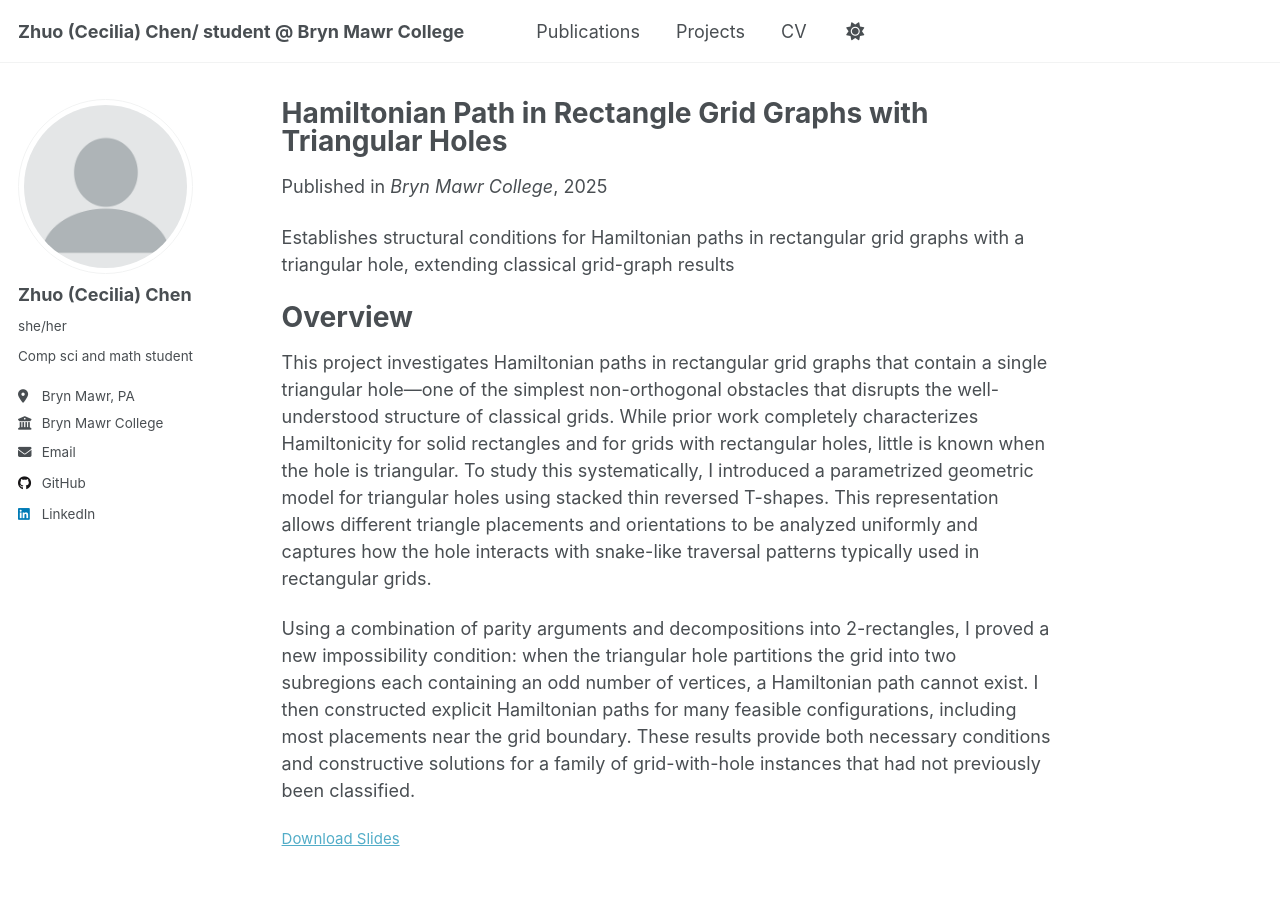
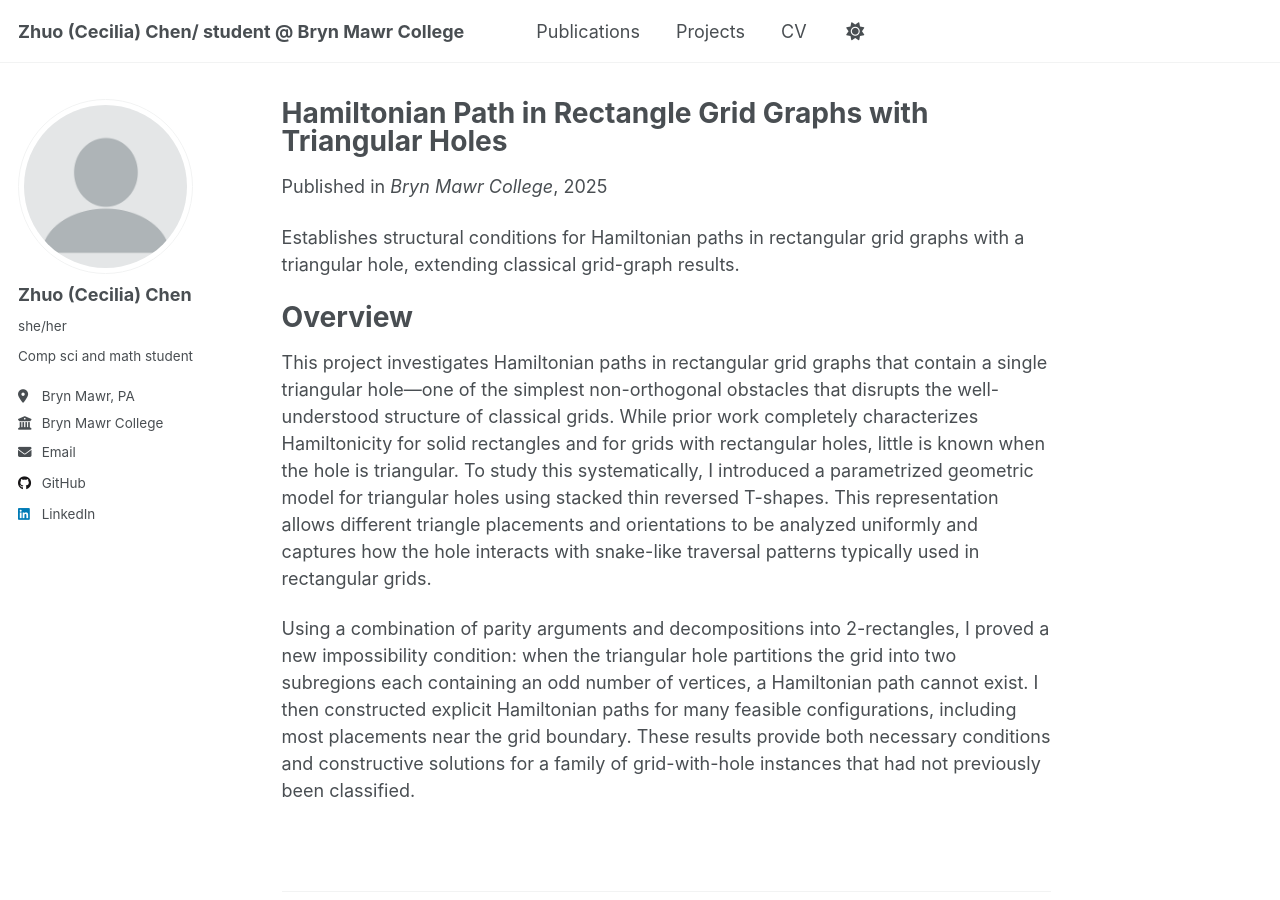
Before and after one commit to Cecilia7717/Cecilia7717.github.io, a Jekyll site: the page built from _projects/hamilton-path.md, in a window 1280 px wide and 900 px high. Built offline with Jekyll 4.4.1, drawn with Linux system fonts in a browser that asks for light colours; part of the change alters nothing that is shown.

Commit message:
Update hamilton-path.md

```diff
--- a/_projects/hamilton-path.md
+++ b/_projects/hamilton-path.md
@@ -5,10 +5,9 @@ type: "REU project"
 permalink: /projects/hamiltonian-path
 venue: "Bryn Mawr College"
 location: "Bryn Mawr, PA, USA"
-slidesurl: 'http://cecilia7717.github.io/files/poster1.pdf'
 ---
 
-Establishes structural conditions for Hamiltonian paths in rectangular grid graphs with a triangular hole, extending classical grid-graph results
+Establishes structural conditions for Hamiltonian paths in rectangular grid graphs with a triangular hole, extending classical grid-graph results.
 
 Overview
 ======
```
